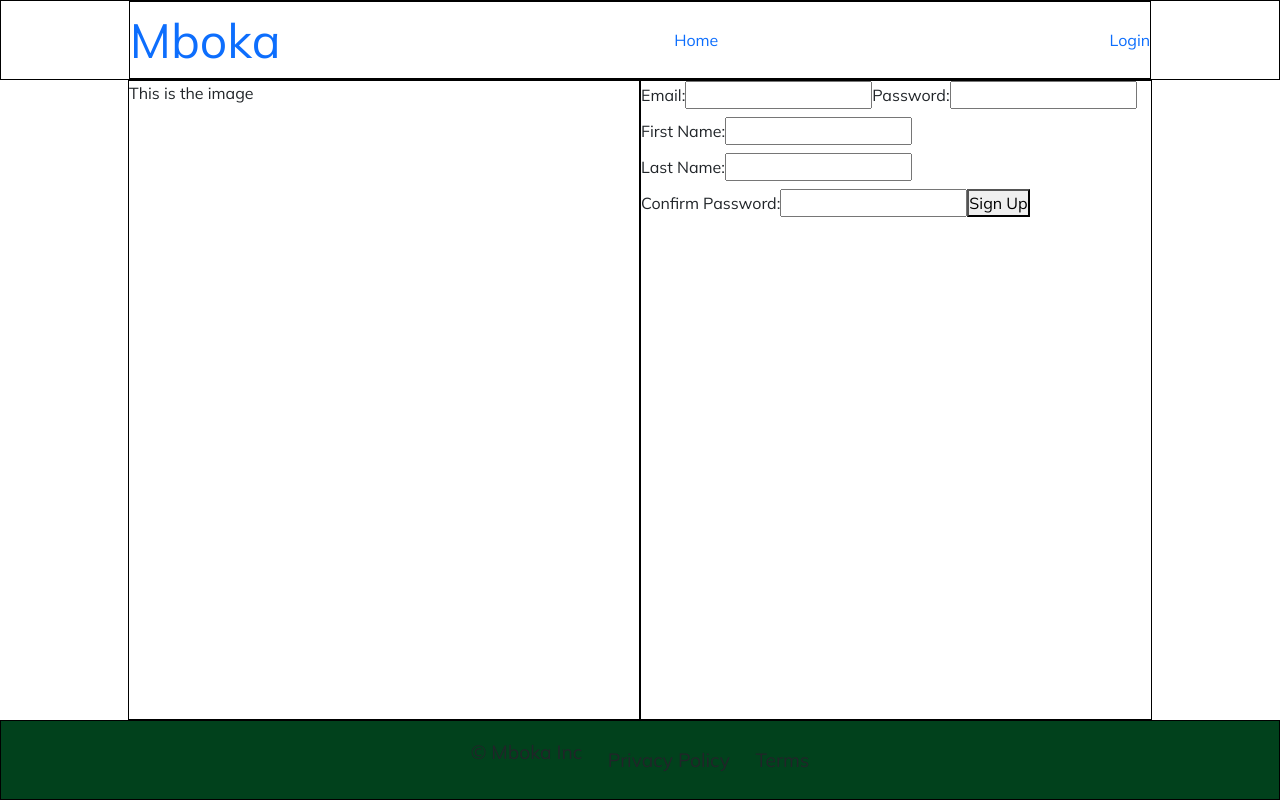
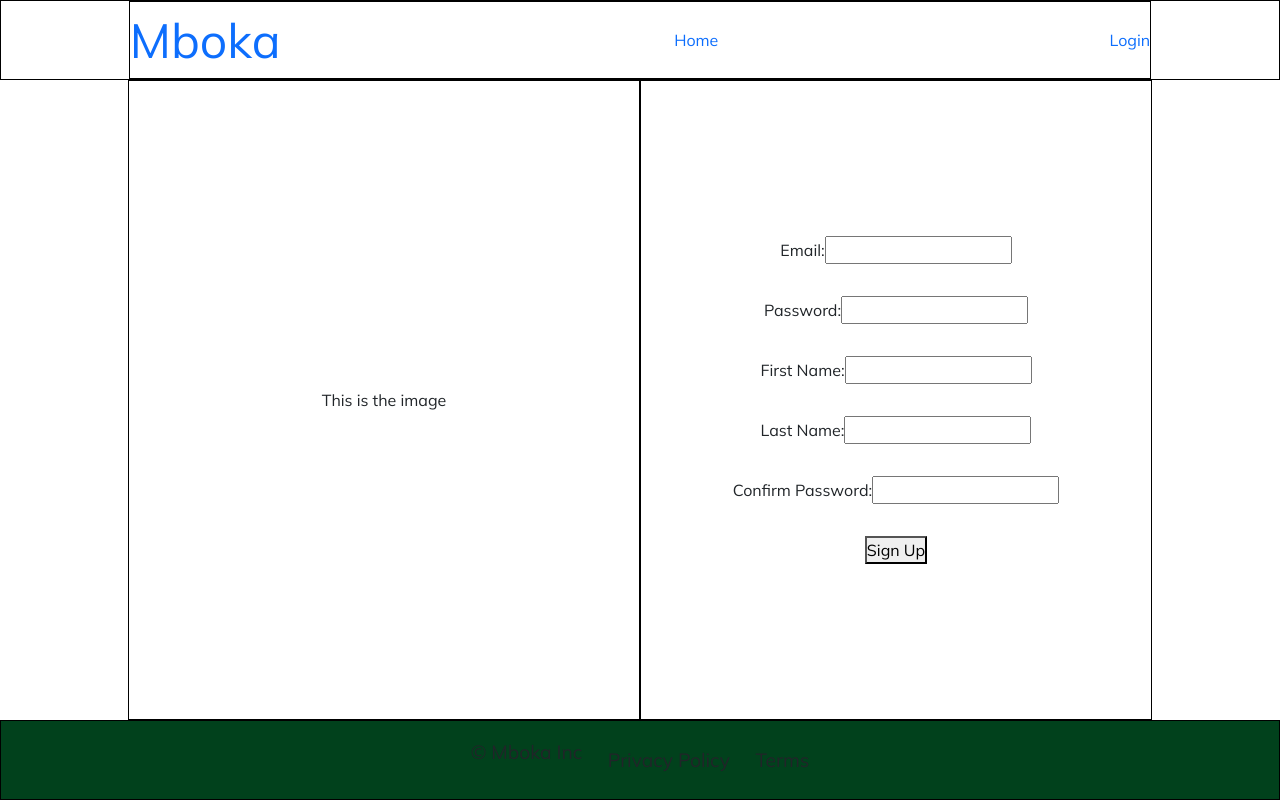
Before and after one commit to MokuaEnock/mboka, a React (Vite) app: page /auth/finder in a window 1280 px wide. Built offline with nearby package versions, Linux system fonts and the light colour scheme; a small style sheet from the web is missing.

Commit message:
add basic styling for signup form

```diff
--- a/src/Pages/auth/auth.css
+++ b/src/Pages/auth/auth.css
@@ -11,4 +11,13 @@
   height: 100%;
   width: 50%;
   border: thin solid black;
+  display: flex;
+  flex-direction: column;
+  align-items: center;
+  justify-content: center;
 }
+
+.auth > form > div > * {
+  margin-top: 2vh;
+  margin-bottom: 2vh;
+}
```
